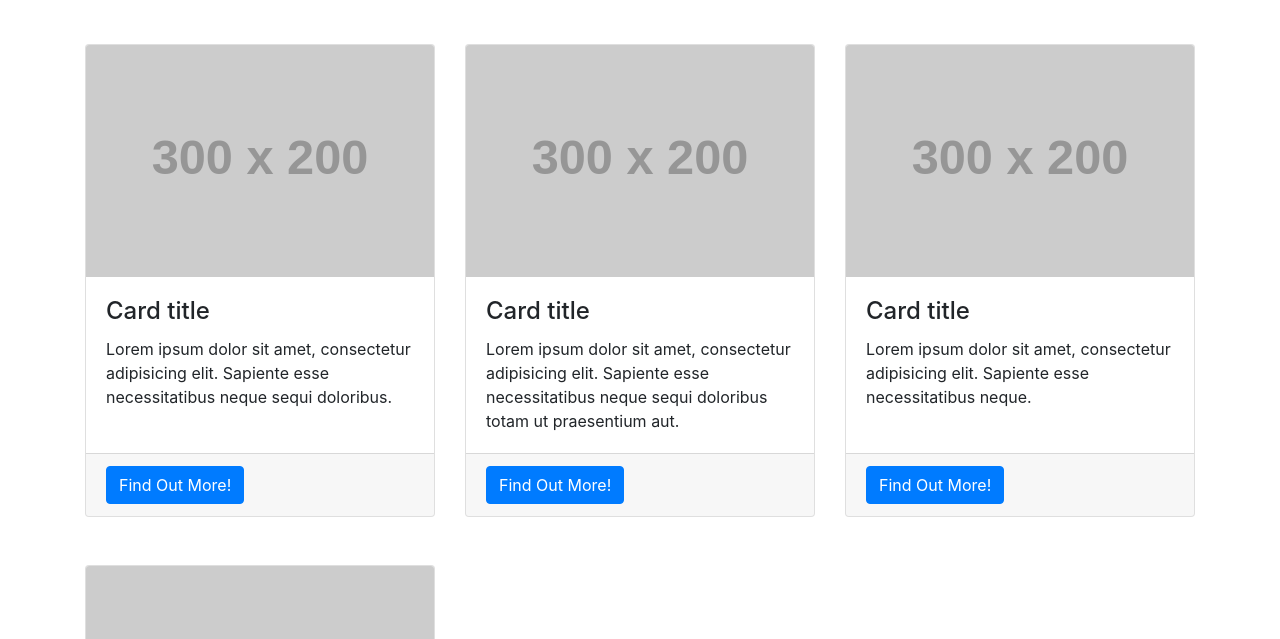
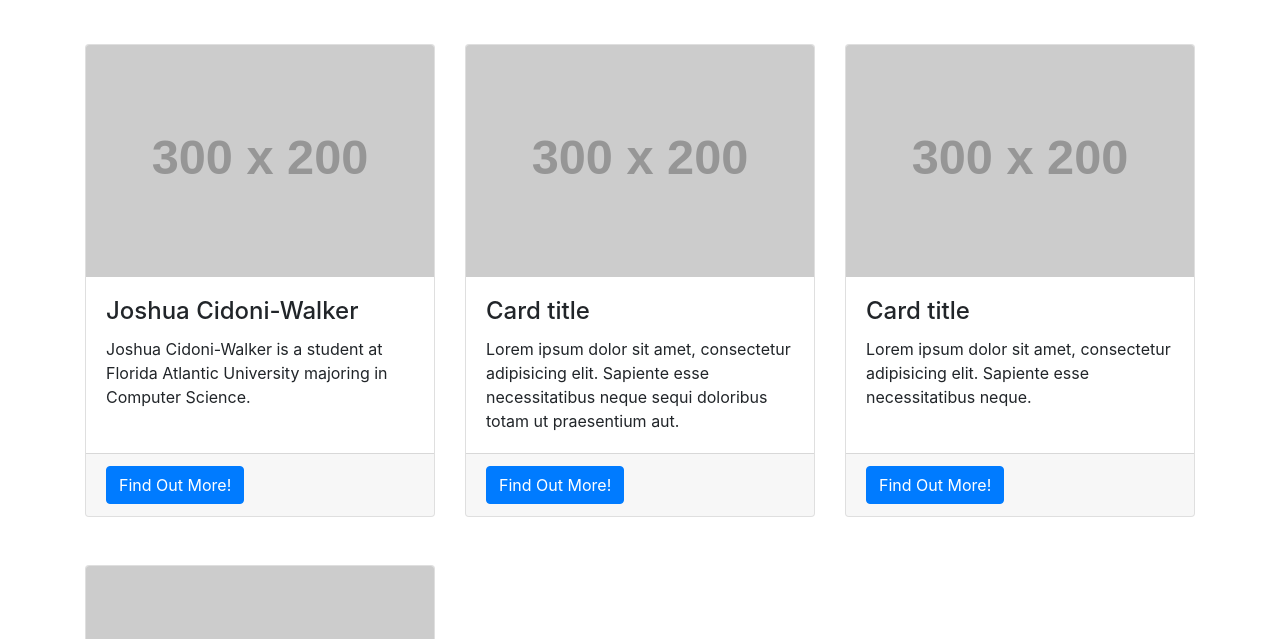
Before and after one commit to cen4010-fall19-g10/team-website, a website: page index.html in a window 1280 px wide. Shown: the part 461-1100 px from the top of the page. Drawn offline with Linux system fonts and the light colour scheme; placeholder pictures from the web are drawn by us.

Commit message:
Update index.html

```diff
--- a/index.html
+++ b/index.html
@@ -8,7 +8,7 @@
   <meta name="description" content="">
   <meta name="author" content="">
 
-  <title>FAU's Principles of Software Engineering Group 10</title>
+  <title>Principles of Software Engineering: Group 10</title>
 
   <!-- Bootstrap core CSS -->
   <link href="vendor/bootstrap/css/bootstrap.min.css" rel="stylesheet">
@@ -92,8 +92,8 @@
         <div class="card h-100">
           <img class="card-img-top" src="http://placehold.it/300x200" alt="">
           <div class="card-body">
-            <h4 class="card-title">Card title</h4>
-            <p class="card-text">Lorem ipsum dolor sit amet, consectetur adipisicing elit. Sapiente esse necessitatibus neque sequi doloribus.</p>
+            <h4 class="card-title">Joshua Cidoni-Walker</h4>
+            <p class="card-text">Joshua Cidoni-Walker is a student at Florida Atlantic University majoring in Computer Science.</p>
           </div>
           <div class="card-footer">
             <a href="#" class="btn btn-primary">Find Out More!</a>
```
